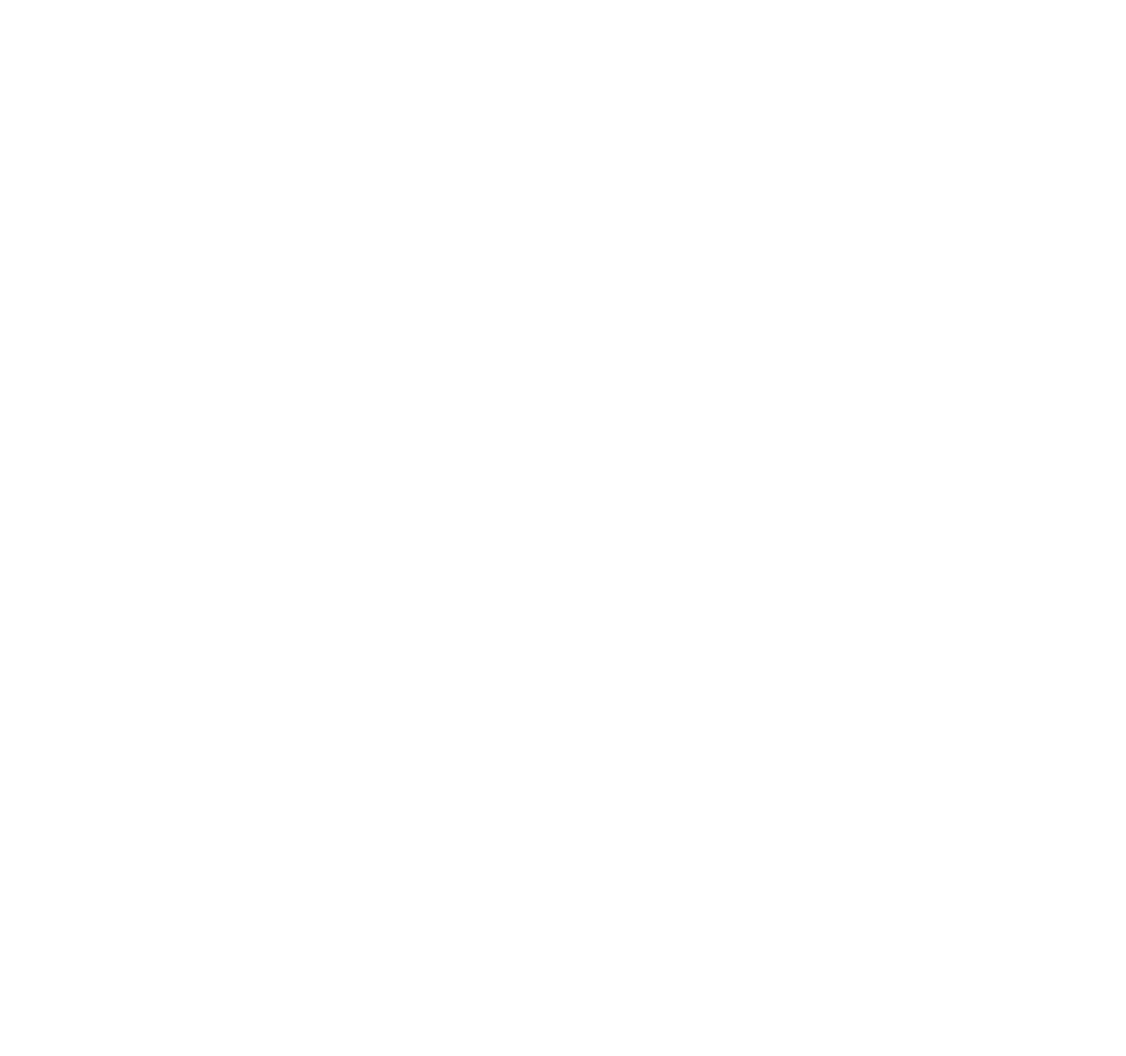
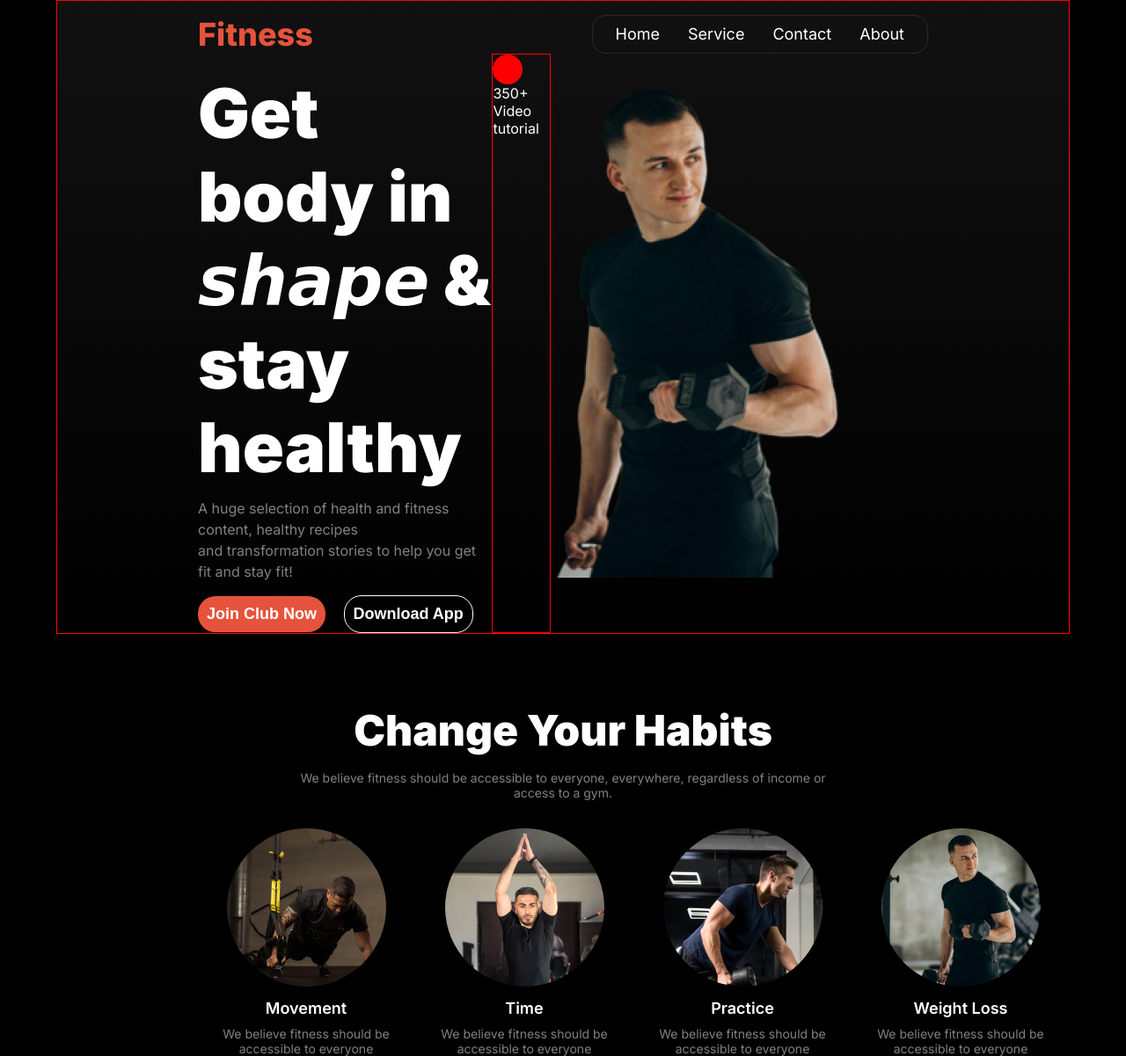
Before and after one commit to nahidbinalamsami/B10A2-versatile-ui, a plain HTML site: page index.html in a window 1280 px wide. Shown: the whole page at 88% size. Before the commit the page ends 800 px from the top, so only its background shows below. Drawn offline with Linux system fonts and the light colour scheme; a web font is replaced by a local one.

Commit message:
my changing habbit redy

```diff
--- a/index.html
+++ b/index.html
@@ -1,12 +1,104 @@
 <!DOCTYPE html>
 <html lang="en">
-<head>
-    <meta charset="UTF-8">
-    <meta name="viewport" content="width=device-width, initial-scale=1.0">
-    <title>Document</title>
-    <link rel="stylesheet" href="./style/style.css">
-</head>
-<body>
+  <head>
+    <meta charset="UTF-8" />
+    <meta name="viewport" content="width=device-width, initial-scale=1.0" />
+    <title>VERSATILE-UI</title>
+    <link rel="stylesheet" href="./style/style.css" />
+  </head>
+  <body class="inter-font bg-color">
+    <header class="header-contant">
+      <nav class="nav-contant">
+        <div class="nav-fitness">
+          <span class="span-one">Fitness</span>
+        </div>
+        <div class="nav-li-contant">
+          <li><a href="">Home</a></li>
+          <li><a href="">Service</a></li>
+          <li><a href="">Contact</a></li>
+          <li><a href="">About</a></li>
+        </div>
+      </nav>
+      <section class="banner-section">
+        <div class="banner-section-contain">
+          <p class="banner-section-contain-text">
+            Get body in <br />
+            <span class="span-font">shape</span> & stay <br />
+            healthy
+          </p>
+          <p class="banner-section-contain-text-formet">
+            A huge selection of health and fitness content, healthy recipes
+            <br />
+            and transformation stories to help you get fit and stay fit!
+          </p>
+          <div>
+            <button class="banner-button">Join Club Now</button>
+            <button class="banner-downlad">Download App</button>
+          </div>
+        </div>
 
-</body>
+        <div class="banner-section-details">
+          <p class="secal"></p>
+          <p>350+</p>
+          <p>Video tutorial</p>
+        </div>
+
+        <div class="banner-section-pic">
+          <img src="./images/Images 2.png" alt="" />
+        </div>
+      </section>
+    </header>
+
+    <main>
+      <section>
+        <div class="change-habits">
+          <h2>Change Your Habits</h2>
+          <p>
+            We believe fitness should be accessible to everyone, everywhere,
+            regardless of income or <br> access to a gym.
+          </p>
+        </div>
+        <div class="change-habits-picture">
+            <div>
+                <img src="images/image 3.png" alt="">
+                <h3>Movement</h3>
+                <p>We believe fitness should be <br> accessible to everyone</p>
+            </div>
+            <div>
+                <img src="images/image 2.png" alt="">
+                <h3>Time</h3>
+                <p>We believe fitness should be <br> accessible to everyone</p>
+            </div>
+            <div>
+                <img src="images/image 4.png" alt="">
+                <h3>Practice</h3>
+                <p>We believe fitness should be <br> accessible to everyone</p>
+            </div>
+            <div>
+                <img src="images/image 5.png" alt="">
+                <h3>Weight Loss</h3>
+                <p>We believe fitness should be <br> accessible to everyone</p>
+            </div>
+
+
+
+
+
+
+
+
+
+
+
+        </div>
+
+
+
+
+
+
+      </section>
+    </main>
+    <footer></footer>
+  </body>
 </html>
--- a/style/style.css
+++ b/style/style.css
@@ -0,0 +1,192 @@
+@import url('https://fonts.googleapis.com/css2?family=Inter:ital,opsz,wght@0,14..32,100..900;1,14..32,100..900&display=swap');
+@import url('https://fonts.googleapis.com/css2?family=Style+Script&display=swap');
+/* font-style */
+.inter-font{
+  font-family: "Inter", sans-serif;
+  color: white;
+  width: 90%;
+  margin: 0 auto;
+
+
+}
+.span-font{
+  font-family: "Style Script", cursive;
+  font-style: italic;
+}
+.bg-color{
+  background-color: black;
+}
+*{
+  margin: 0;
+  padding: 0;
+}
+.header-contant{
+
+  border: 1px solid red;
+  background: linear-gradient(180.00deg, rgb(17, 17, 17),rgba(119, 119, 119, 0) 100%);
+}
+
+/* nav style  */
+.nav-contant{
+display: flex;
+justify-content: space-between;
+}
+.nav-fitness{
+  margin-top: 1rem;
+}
+.span-one{
+
+
+  color: rgb(230, 83, 60);
+  font-size: 36px;
+  font-weight: 800;
+  margin-left: 10rem;
+
+}
+
+.nav-li-contant{
+  list-style: none;
+  display: flex;
+  margin-right: 10rem;
+  margin-top: 1rem;
+  font-size: 18px;
+  font-weight: 400;
+  border: 1px solid rgba(255, 255, 255, 0.1);
+  border-radius: 1rem;
+  padding: 10px;
+
+}
+.nav-li-contant a{
+  text-decoration: none;
+  color: rgb(255, 255, 255);
+  margin: 1rem;
+
+}
+/* banner section */
+.banner-section{
+  display: flex;
+  justify-content: space-between;
+}
+.banner-section-contain{
+
+  margin-left: 10rem;
+  margin-top: 20px;
+}
+
+.banner-section-contain-text{
+  color: rgb(255, 255, 255);
+  font-size: 78px;
+  font-weight: 900;
+
+}
+.banner-section-contain-text-formet{
+  color: rgba(255, 255, 255, 0.5);
+  font-size: 16px;
+  font-weight: 400;
+  line-height: 24px;
+  margin-top: 10px;
+}
+
+.banner-button{
+  font-size: 18px;
+  font-weight: 600;
+  padding: 10px;
+  border: none;
+  border-radius: 20px;
+  margin-top: 1rem;
+  margin-right: 1rem;
+background: rgb(230, 83, 60);
+  color: rgb(255, 255, 255);
+}
+.banner-downlad{
+  font-size: 18px;
+  font-weight: 600;
+  padding: 10px;
+  border: 1px solid rgb(255, 255, 255);
+  border-radius: 20px;
+  background-color: black;
+  color:rgb(255, 255, 255)
+
+
+}
+.banner-section-pic img{
+  margin-right: 15rem;
+  margin-top: 1rem;
+}
+.banner-section-details{
+  border: 1px solid red;
+}
+.secal{
+width: 30px;
+height: 30px;
+border: 2px solid red ;
+border-radius: 100%;
+background-color: red;
+}
+
+/* change-habits */
+.change-habits{
+text-align: center;
+margin-top: 5rem;
+}
+.change-habits h2{
+  color: rgb(255, 255, 255);
+  font-size: 48px;
+  font-weight: 900;
+}
+.change-habits p{
+  font-size: 14px;
+  font-weight: 400;
+  color: rgba(255, 255, 255, 0.5);
+  margin-top: 1rem;
+}
+.change-habits-picture{
+  display: grid;
+  grid-template-columns: repeat(4, 1fr);
+  margin-left: 10rem;
+  margin-top: 2rem;
+  text-align: center;
+
+}
+
+
+.change-habits-picture img{
+  border-radius: 100%;
+}
+.change-habits-picture h3{
+  color: rgb(255, 255, 255);
+  font-size: 18px;
+  font-weight: 600;
+  margin-top: 10px;
+}
+.change-habits-picture p{
+  color: rgba(255, 255, 255, 0.5);
+  font-size: 14px;
+  font-weight: 400;
+  margin-top: 10px;
+}
+
+
+
+
+
+
+
+
+
+
+@media screen and (max-width:576px) {
+  .header-contant{
+    display: none;
+  }
+
+.change-habits-picture{
+  grid-template-columns: repeat(1, 1fr);
+  margin-left: 25px;
+  margin-top: 10px;
+  margin-bottom: 10px;
+}
+
+
+
+}
```
